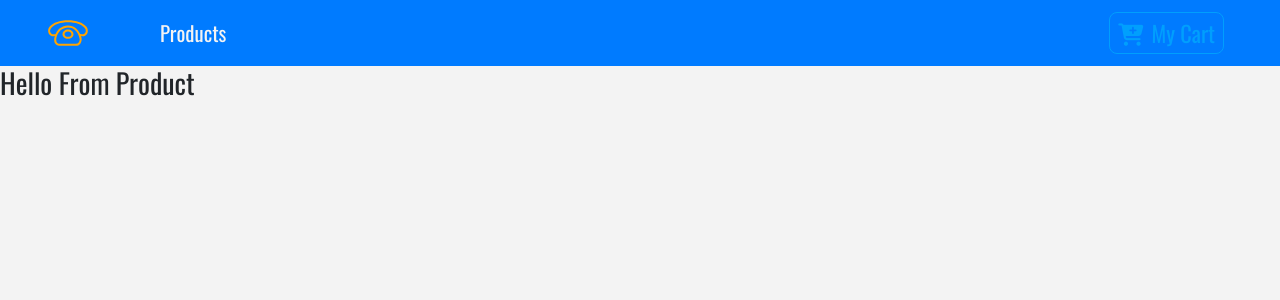
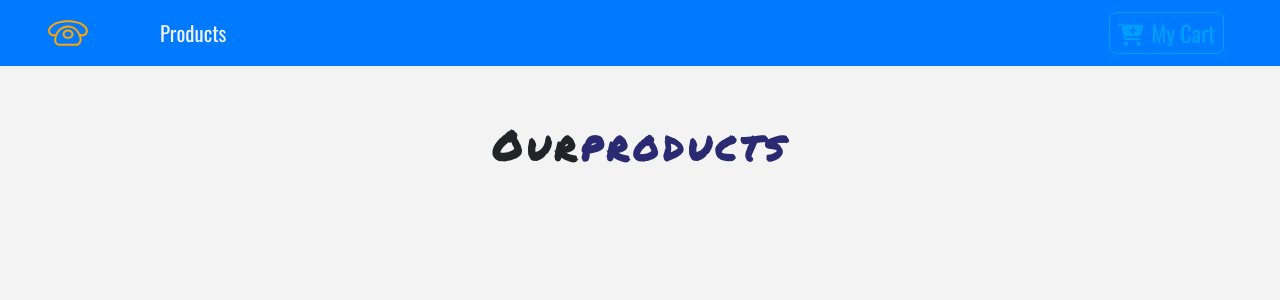
Before and after one commit to nurySar97/phone-e-commerce, a React (Create React App) app: page / in a window 1280 px wide. Shown: the top 300 px of the page. Built offline with nearby package versions, Linux system fonts and the light colour scheme.

Commit message:
created Title component

```diff
--- a/src/components/ProductList.jsx
+++ b/src/components/ProductList.jsx
@@ -1,12 +1,26 @@
 import React, { Component } from 'react'
 import Product from './Product'
+import Title from './Title'
 
 export class ProductList extends Component {
+    constructor(props) {
+        super(props)
+        this.state = {
+            products: []
+        }
+    }
     render() {
         return (
-            <div>
-               <Product />
-            </div>
+            <>
+                <div className="py-5">
+                    <div className="container">
+                        <Title name='our' title='products' />
+                        <div className="row">
+
+                        </div>
+                    </div>
+                </div>
+            </>
         )
     }
 }
--- /dev/null
+++ b/src/components/Title.jsx
@@ -0,0 +1,18 @@
+import React from 'react'
+
+const Title = ({ name, title }) => {
+    return (
+        <div className='row'>
+            <div className="col-10 mx-auto my-2 text-center text-title">
+                <h1 className="text-capitalize font-weight-bold">
+                    {name}
+                    <strong className="text-blue">
+                        {title}
+                    </strong>
+                </h1>
+            </div>
+        </div>
+    )
+}
+
+export default Title
```
